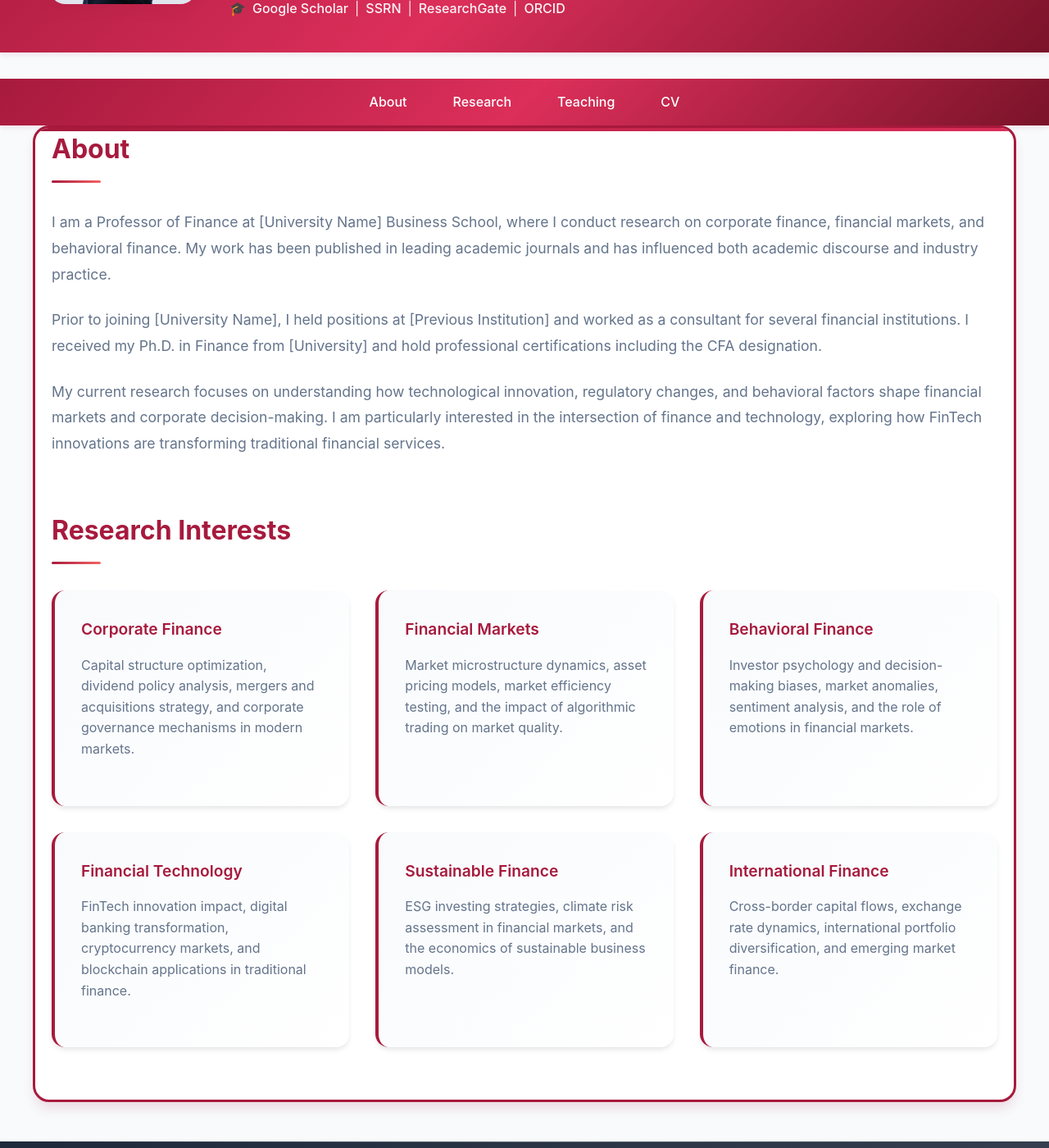
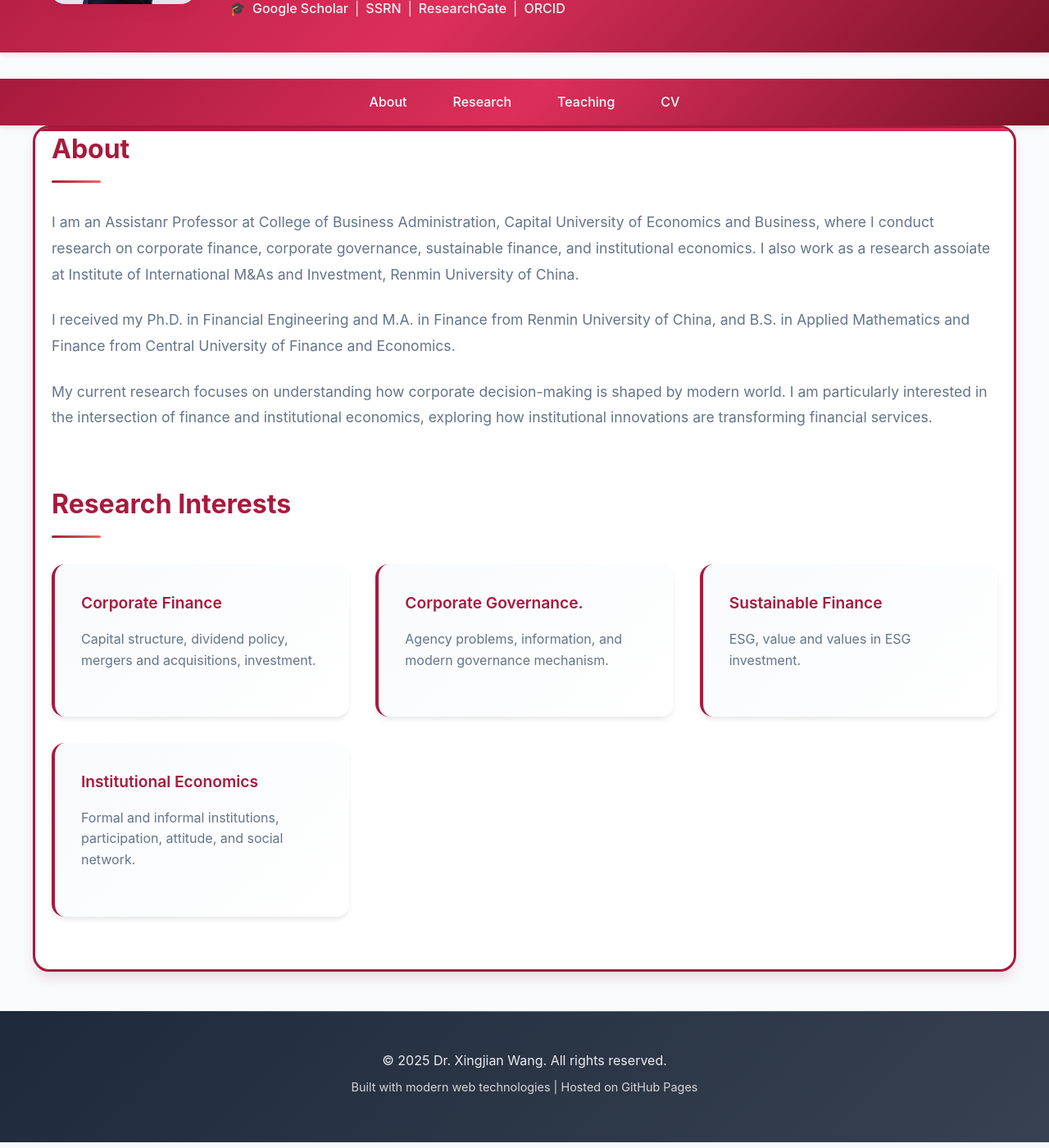
Before and after one commit to Victor-finance/Victor-finance.github.io, a Jekyll site: the page built from index.html, in a window 1280 px wide and 1400 px high, scrolled down 233 px. Shown: the whole window at 82% size. Built offline with Jekyll 4.4.1, drawn with Linux system fonts in a browser that asks for light colours.

Commit message:
Update index.html

```diff
--- a/index.html
+++ b/index.html
@@ -378,11 +378,11 @@ layout: none
     <main class="container">
         <section id="about" class="section">
             <h2>About</h2>
-            <p>I am a Professor of Finance at [University Name] Business School, where I conduct research on corporate finance, financial markets, and behavioral finance. My work has been published in leading academic journals and has influenced both academic discourse and industry practice.</p>
+            <p>I am an Assistanr Professor at College of Business Administration, Capital University of Economics and Business, where I conduct research on corporate finance, corporate governance, sustainable finance, and institutional economics. I also work as a research assoiate at Institute of International M&As and Investment, Renmin University of China.</p>
 
-            <p>Prior to joining [University Name], I held positions at [Previous Institution] and worked as a consultant for several financial institutions. I received my Ph.D. in Finance from [University] and hold professional certifications including the CFA designation.</p>
+            <p> I received my Ph.D. in Financial Engineering and M.A. in Finance from Renmin University of China, and B.S. in Applied Mathematics and Finance from Central University of Finance and Economics.</p>
 
-            <p>My current research focuses on understanding how technological innovation, regulatory changes, and behavioral factors shape financial markets and corporate decision-making. I am particularly interested in the intersection of finance and technology, exploring how FinTech innovations are transforming traditional financial services.</p>
+            <p>My current research focuses on understanding how corporate decision-making is shaped by modern world. I am particularly interested in the intersection of finance and institutional economics, exploring how institutional innovations are transforming financial services.</p>
         </section>
 
         <section id="research" class="section">
@@ -390,27 +390,19 @@ layout: none
             <div class="research-grid">
                 <div class="research-card">
                     <h4>Corporate Finance</h4>
-                    <p>Capital structure optimization, dividend policy analysis, mergers and acquisitions strategy, and corporate governance mechanisms in modern markets.</p>
+                    <p>Capital structure, dividend policy, mergers and acquisitions, investment.</p>
                 </div>
                 <div class="research-card">
-                    <h4>Financial Markets</h4>
-                    <p>Market microstructure dynamics, asset pricing models, market efficiency testing, and the impact of algorithmic trading on market quality.</p>
-                </div>
-                <div class="research-card">
-                    <h4>Behavioral Finance</h4>
-                    <p>Investor psychology and decision-making biases, market anomalies, sentiment analysis, and the role of emotions in financial markets.</p>
-                </div>
-                <div class="research-card">
-                    <h4>Financial Technology</h4>
-                    <p>FinTech innovation impact, digital banking transformation, cryptocurrency markets, and blockchain applications in traditional finance.</p>
+                    <h4>Corporate Governance.</h4>
+                    <p>Agency problems, information, and modern governance mechanism.</p>
                 </div>
                 <div class="research-card">
                     <h4>Sustainable Finance</h4>
-                    <p>ESG investing strategies, climate risk assessment in financial markets, and the economics of sustainable business models.</p>
+                    <p>ESG, value and values in ESG investment.</p>
                 </div>
                 <div class="research-card">
-                    <h4>International Finance</h4>
-                    <p>Cross-border capital flows, exchange rate dynamics, international portfolio diversification, and emerging market finance.</p>
+                    <h4>Institutional Economics</h4>
+                    <p>Formal and informal institutions, participation, attitude, and social network.</p>
                 </div>
             </div>
         </section>
```
